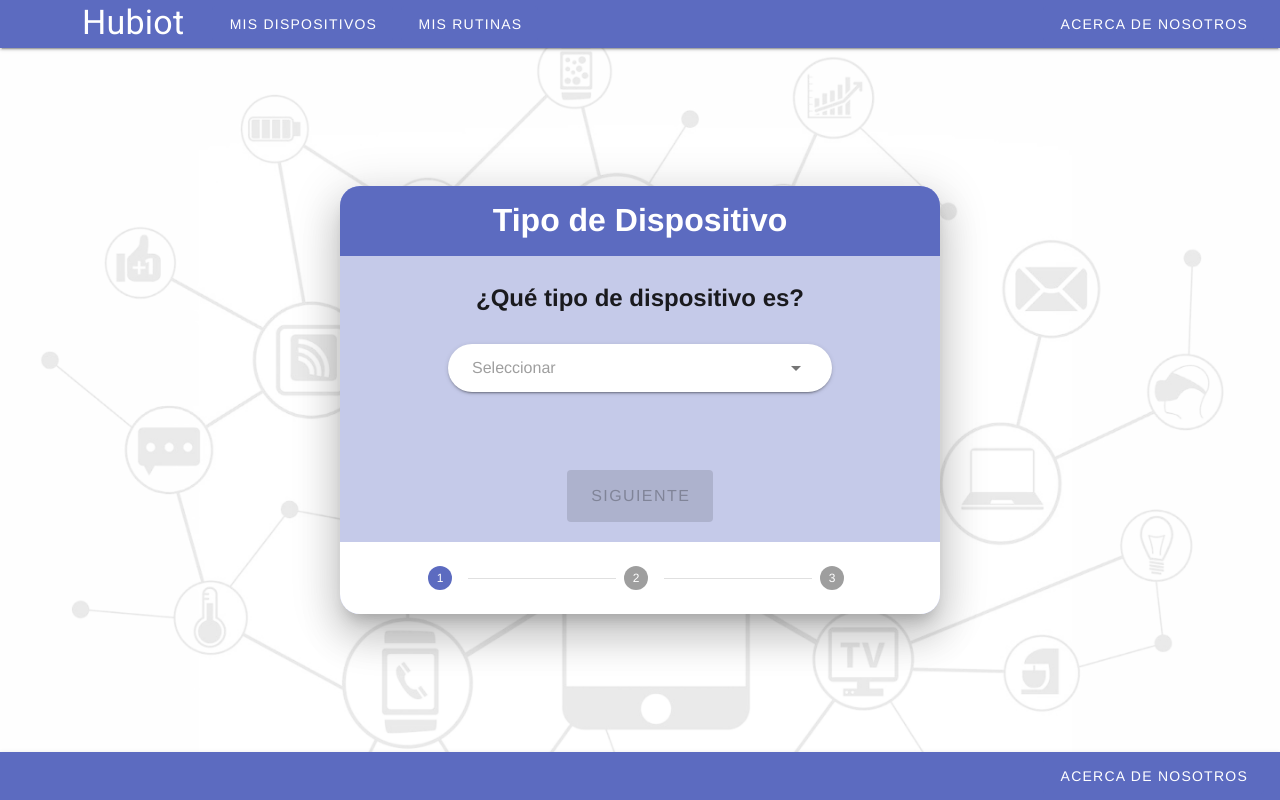
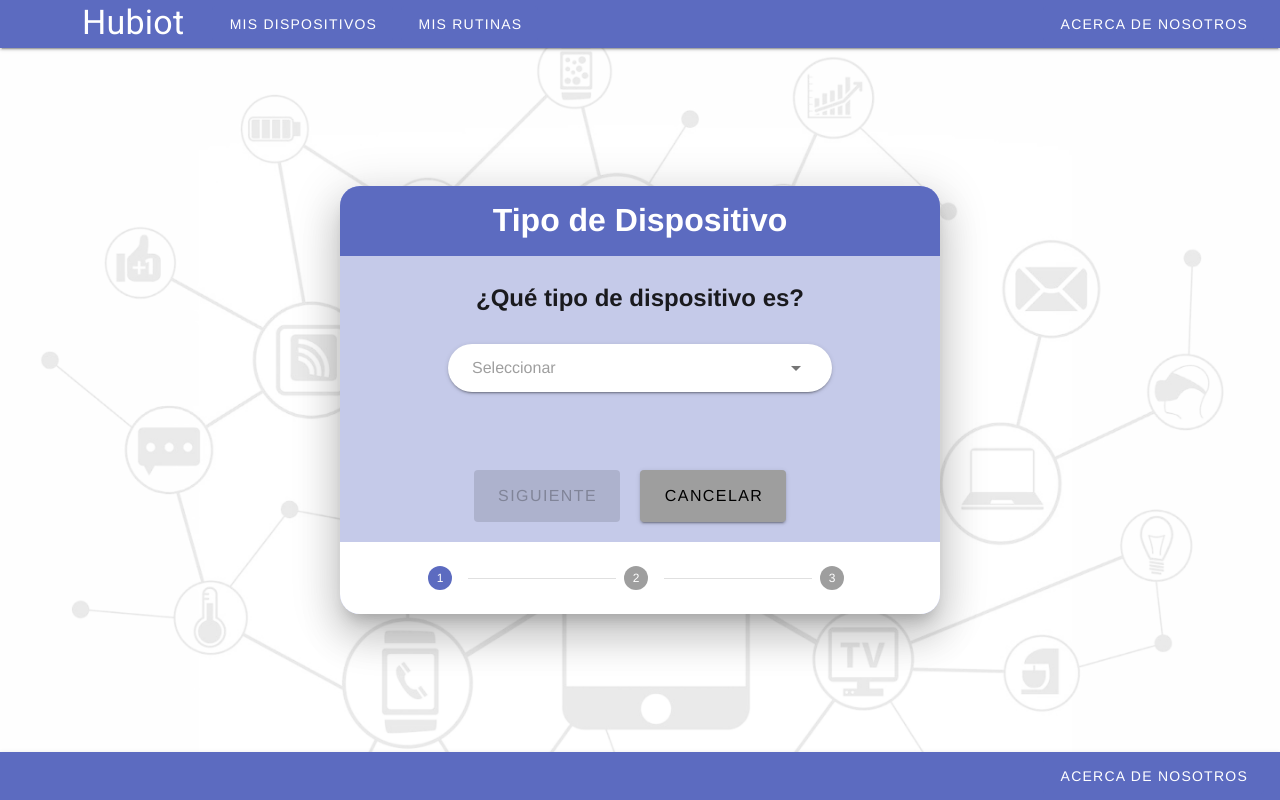
Before and after one commit to AgusMattiussi/hubiot-web, a Vue app: page /new_device in a window 1280 px wide. Built offline with nearby package versions, Linux system fonts and the light colour scheme.

Commit message:
Se routeo AddNewDeviceView con DeviceView

```diff
--- a/src/components/AddButton.vue
+++ b/src/components/AddButton.vue
@@ -1,4 +1,5 @@
 <template>
+  <router-link to="new_device">
   <span class="go-back">
     <button class="btn icon">
       <v-icon class="mx-auto" x-large color="white">
@@ -6,6 +7,7 @@
       </v-icon>
     </button>
   </span>
+  </router-link>
 </template>
 
 <script>
--- a/src/views/AddNewDeviceView.vue
+++ b/src/views/AddNewDeviceView.vue
@@ -23,6 +23,9 @@
           <v-btn class="nextButton v-size--x-large accent black--text"
                  :disabled="newDevice.id == null"
                  @click="currentStep = 2"> Siguiente </v-btn>
+          <router-link class="text-decoration-none" to="devices">
+            <v-btn class="ma-5 v-size--x-large grey black--text"> Cancelar </v-btn>
+          </router-link>
         </v-stepper-content>
         <v-stepper-content step="2" class="pa-0">
           <h1 class="cardTitle"> Nombre del Dispositivo </h1>
@@ -42,7 +45,10 @@
         <v-stepper-content step="3" class="pa-0">
           <h1 class="cardTitle"> ¡Todo Listo! </h1>
           <h2 class="pa-6"> El dispostivo "{{newDeviceName}}" fue creado con éxito</h2>
-          <v-icon color="success" class="checkIcon" size="150px">mdi-check-circle</v-icon>
+          <v-icon color="success" class="checkIcon d-block" size="150px">mdi-check-circle</v-icon>
+          <router-link class="text-decoration-none" to="devices">
+            <v-btn class="ma-5 v-size--x-large accent black--text"> Volver a "Mis Dispositivos" </v-btn>
+          </router-link>
         </v-stepper-content>
       </v-stepper-items>
       <v-stepper-header class="elevation-0 white">
```
